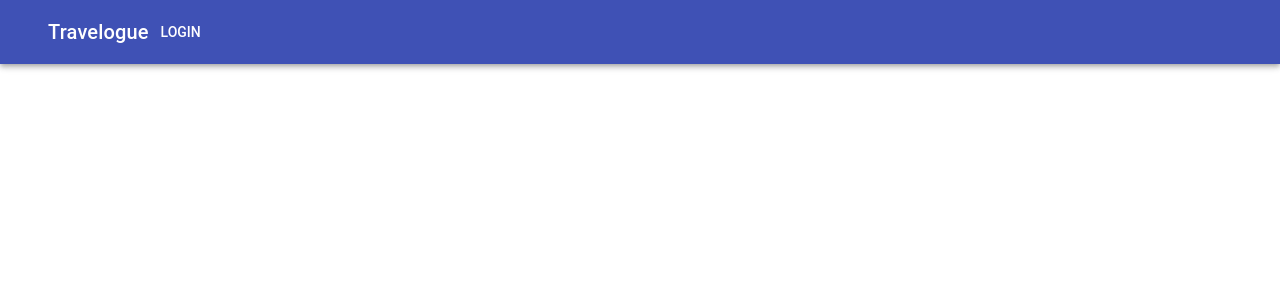
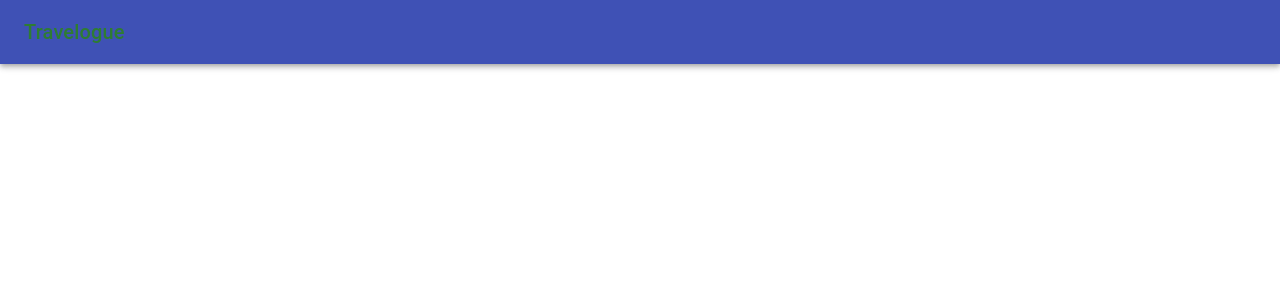
Before and after one commit to jplukarski/Travelogue, a React (Create React App) app in the folder client/: page / in a window 1280 px wide. Shown: the top 300 px of the page. Built offline with nearby package versions, Linux system fonts and the light colour scheme.

Commit message:
set up navbar

```diff
--- a/client/package.json
+++ b/client/package.json
@@ -4,6 +4,7 @@
   "private": true,
   "dependencies": {
     "@material-ui/core": "^3.4.0",
+    "@material-ui/icons": "^3.0.1",
     "react": "^16.6.1",
     "react-dom": "^16.6.1",
     "react-scripts": "2.1.1"
--- a/client/src/components/navbar.js
+++ b/client/src/components/navbar.js
@@ -1,26 +1,34 @@
 import React from 'react';
+import PropTypes from 'prop-types';
+import { withStyles } from '@material-ui/core/styles';
 import AppBar from '@material-ui/core/AppBar';
 import Toolbar from '@material-ui/core/Toolbar';
 import Typography from '@material-ui/core/Typography';
-import Button from '@material-ui/core/Button';
-import IconButton from '@material-ui/core/IconButton';
 
+const styles = {
+    root: {
+        flexGrow: 1,
+    },
+};
 
-const Navbar = () => {
+function Navbar(props) {
+    const { classes } = props;
+
     return (
-        <div >
-        <AppBar position="static">
+        <div className={classes.root} >
+            <AppBar position="static" style={{ color: '#2E7D32' }}>
                 <Toolbar>
-            <IconButton color="inherit" aria-label="Menu">
-            </IconButton>
                     <Typography variant="h6" color="inherit">
                         Travelogue
           </Typography>
-            <Button color="inherit">Login</Button>
                 </Toolbar>
             </AppBar>
         </div>
     );
 }
 
-export default Navbar;
+Navbar.propTypes = {
+    classes: PropTypes.object.isRequired,
+};
+
+export default withStyles(styles)(Navbar);
```
Also changed, not shown: 1 other file (tests, documents, lock files or other folders). Lines whose indentation alone changed are shown as unchanged.
